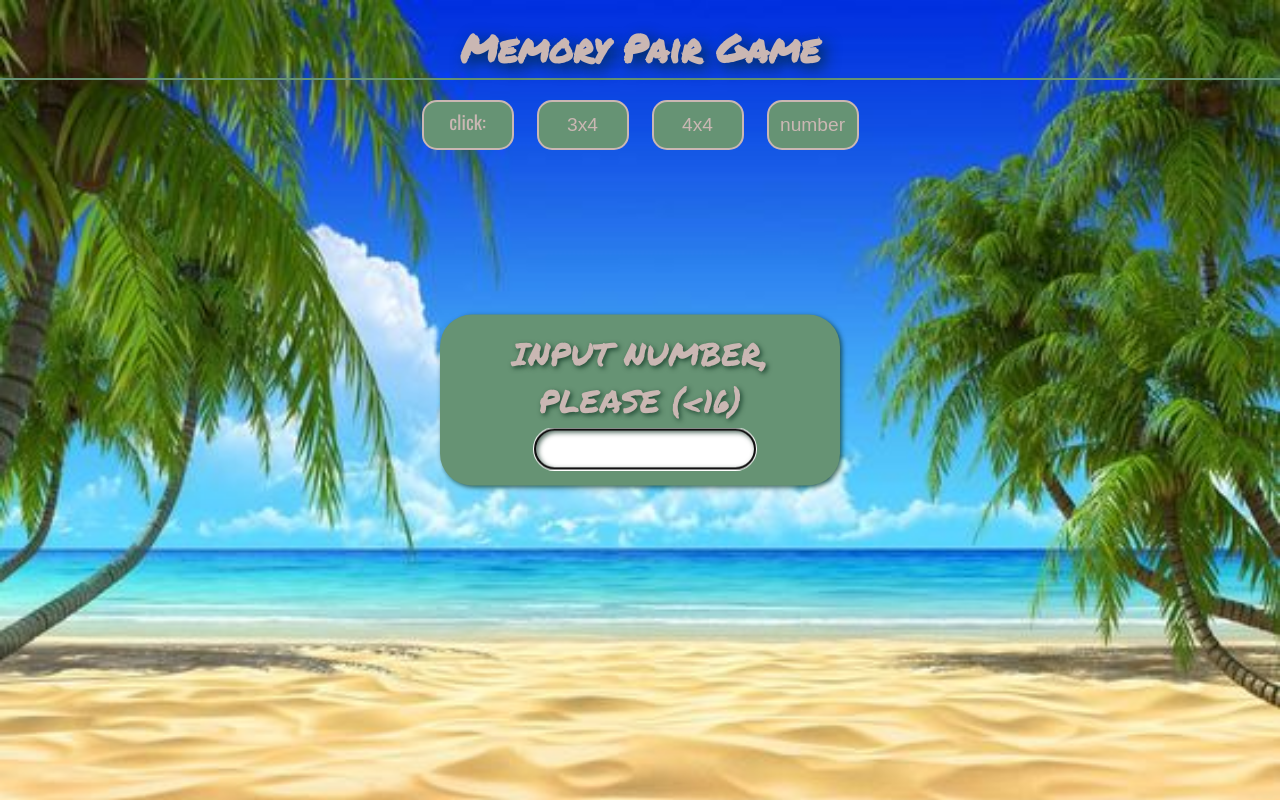
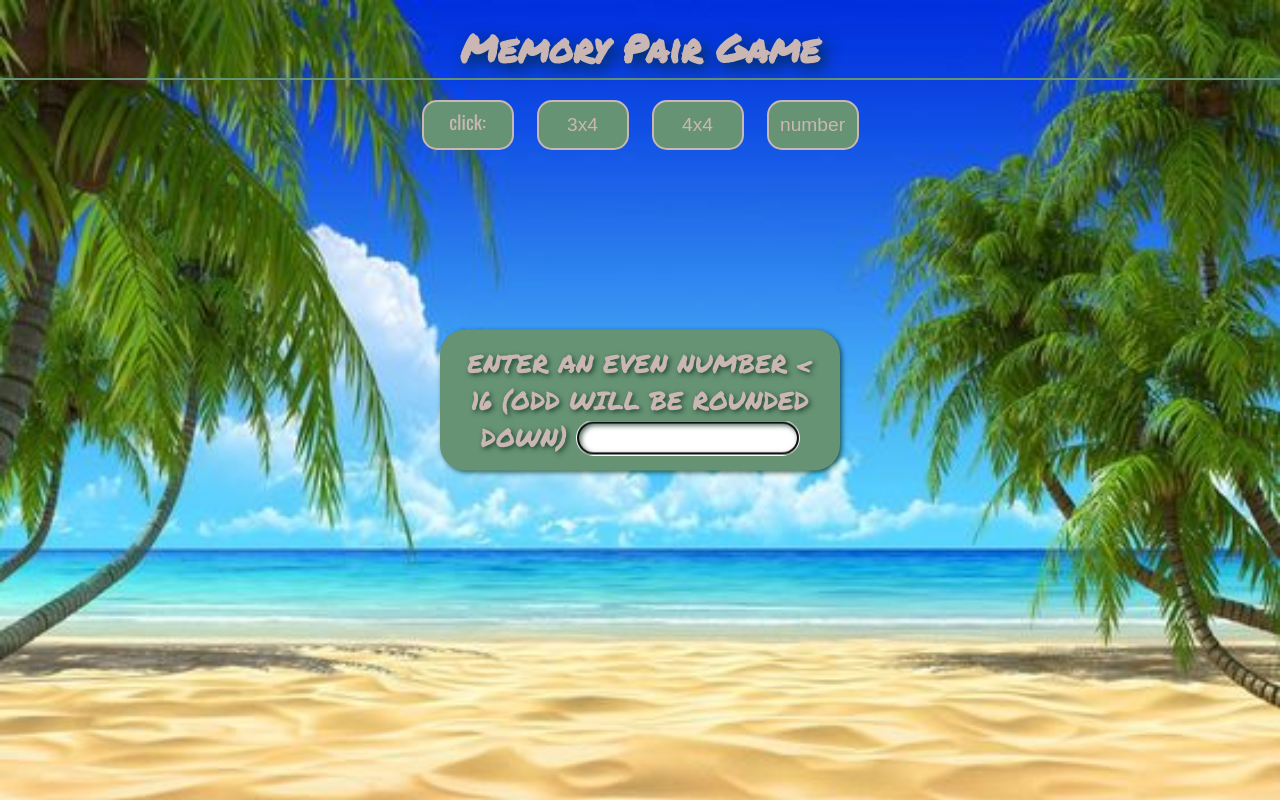
Before and after one commit to Nik3264/Memory-Pair-Game, a plain HTML site: page index.html in a window 1280 px wide. Both pictures are taken after a click on the button "number". Drawn offline with nearby package versions, Linux system fonts and the light colour scheme.

Commit message:
changed the message to the user

```diff
--- a/js/index.js
+++ b/js/index.js
@@ -139,7 +139,7 @@ window.addEventListener("DOMContentLoaded", () => {
   buttonNumber.addEventListener("click", () => {
     let game = document.querySelector(".game__wrap");
     game.innerHTML =
-      '<div class="game__number">Input number, please (<16)<input class="game__number__input"></div>';
+      '<div class="game__number">Enter an even number < 16 (odd will be rounded down)<input class="game__number__input"></div>';
     let newGameInput = document.querySelector(".game__number__input");
     newGameInput.focus();
     newGameInput.addEventListener("change", () => {
--- a/style.css
+++ b/style.css
@@ -59,7 +59,7 @@ body {
   color: var(--light-sand);
   text-shadow: 2px 2px 5px var(--dark-green);
   text-transform: uppercase;
-  font-size: 2em;
+  font-size: 1.6em;
   text-align: center;
   padding: 15px;
   border-radius: 1em;
```
